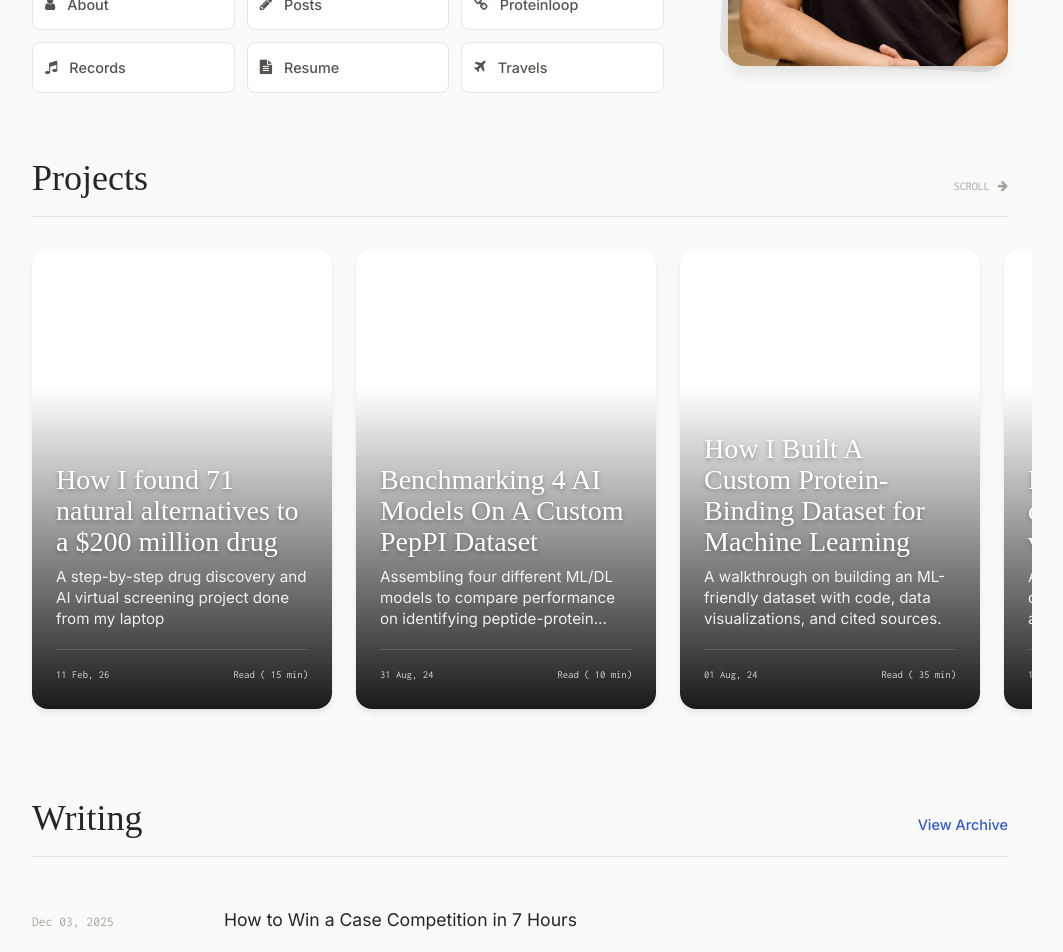
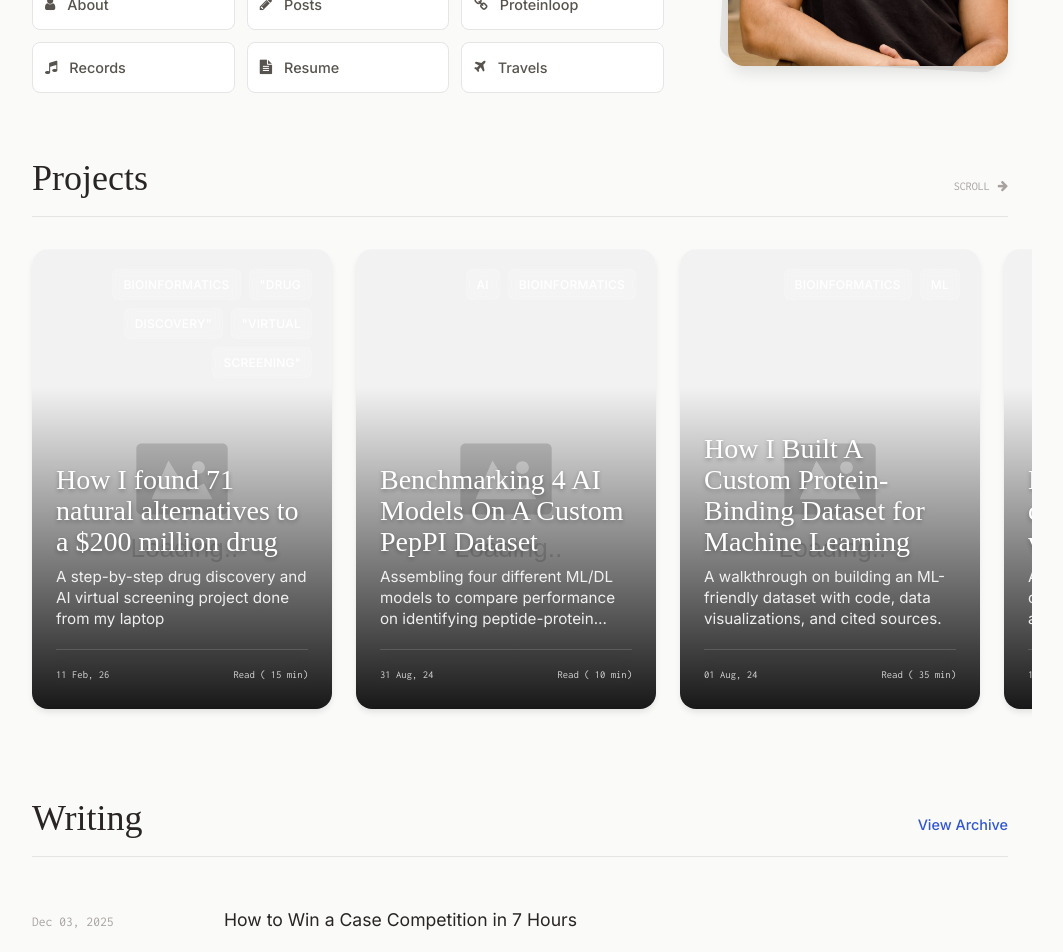
Before and after one commit to MurtoHilali/murtohilali.github.io, a Jekyll site: the page built from index.html, in a window 1280 px wide. Shown: the part 420-1372 px from the top of the page, without its empty margins (120-1183 px from the left). Built offline with Jekyll 4.4.1, drawn with Linux system fonts in a browser that asks for light colours; some web fonts are replaced; the list of posts is cut into pages by our own code.

Commit message:
fixing styles again

```diff
--- a/_sass/_main.scss
+++ b/_sass/_main.scss
@@ -335,13 +335,12 @@ blockquote {
 }
 
 .card-wrapper:hover {
-  /* REMOVED: transform: translateY(-5px); as requested earlier */
   width: 500px;
   box-shadow: 0 20px 25px -5px rgba(0, 0, 0, 0.2), 0 8px 10px -6px rgba(0, 0, 0, 0.1);
 }
 
 /* Background Image in Card */
-.card-wrapper .image {
+.card-image {
   position: absolute;
   top: 0;
   left: 0;
```
